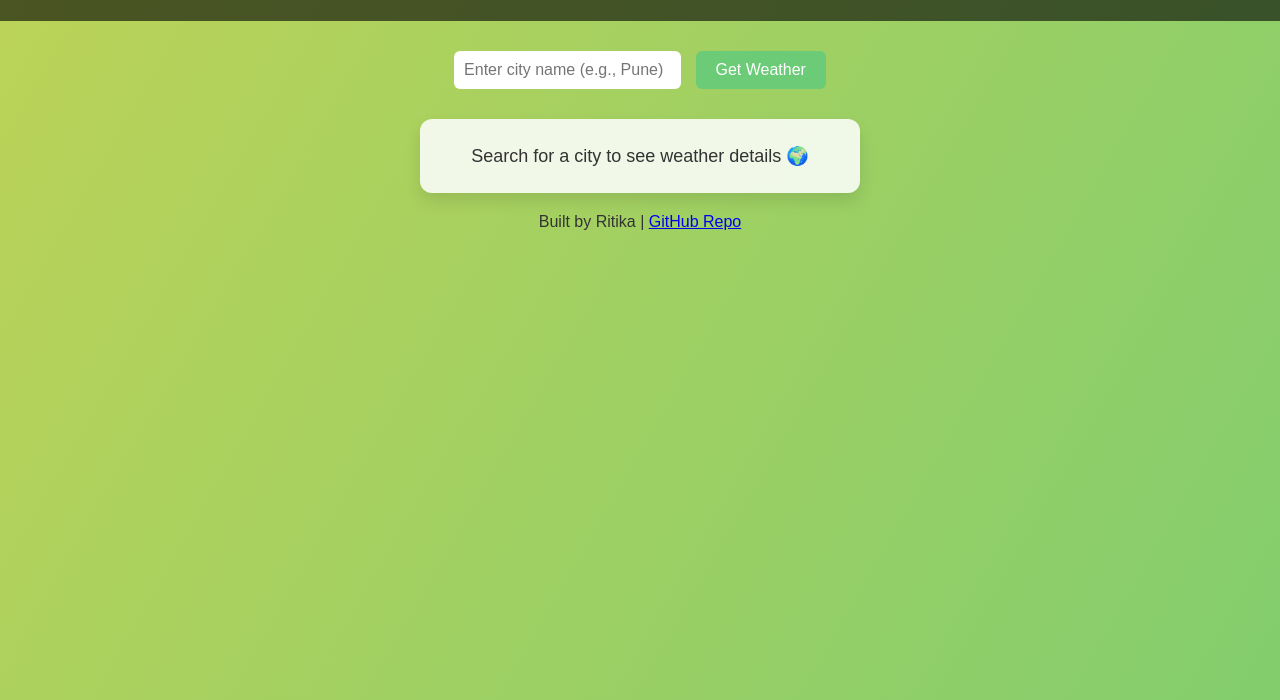
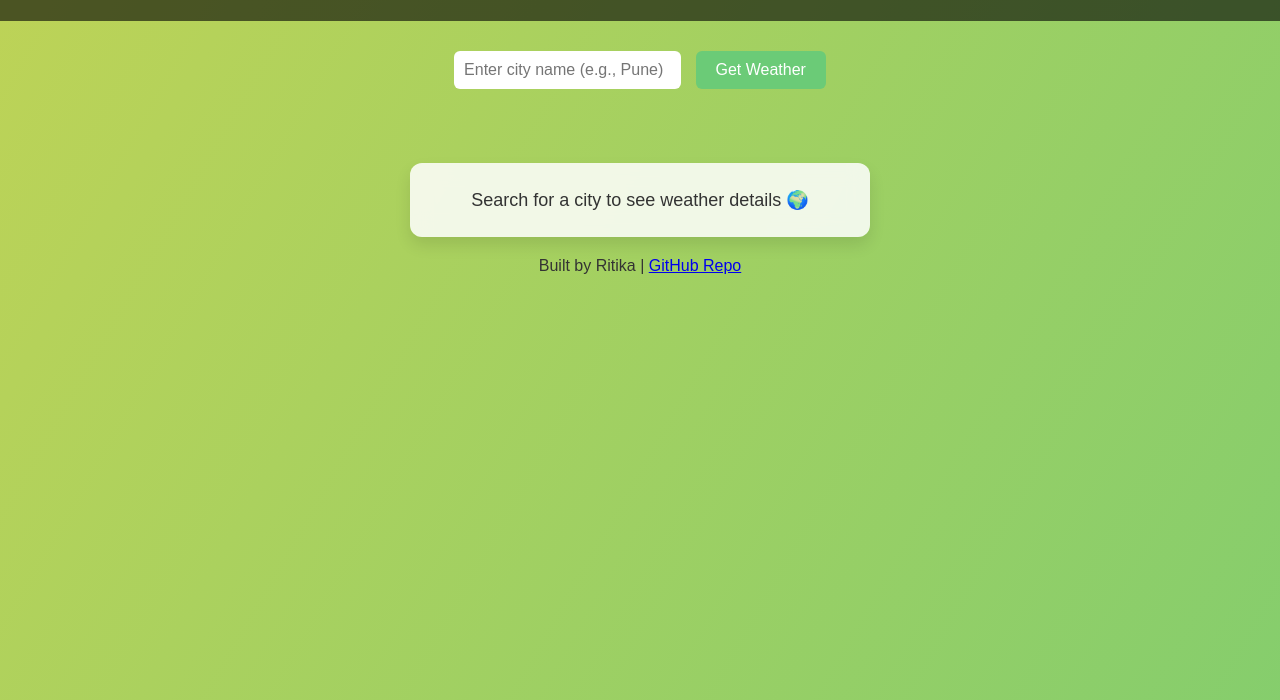
Before and after one commit to ritikaoswal130-gif/PRODIGY_WD_05, a plain HTML site: page index.html in a window 1280 px wide. Shown: the part 100-800 px from the top of the page. Drawn offline with Linux system fonts and the light colour scheme.

Commit message:
Add .status class and increase weather card max-width
Add styles for status class and adjust weather card width

```diff
--- a/style.css
+++ b/style.css
@@ -50,13 +50,20 @@ header {
   color: #333;
 }
 
+.status {
+  min-height: 24px;
+  margin: 10px 0;
+  font-weight: 600;
+  color: #333;
+}
+
 .weather-card {
   background: rgba(255,255,255,0.85);
   backdrop-filter: blur(10px);
   margin: 20px auto;
   padding: 20px;
   border-radius: 12px;
-  max-width: 400px;
+  max-width: 420px;
   box-shadow: 0 8px 16px rgba(0,0,0,0.1);
 }
 
```
